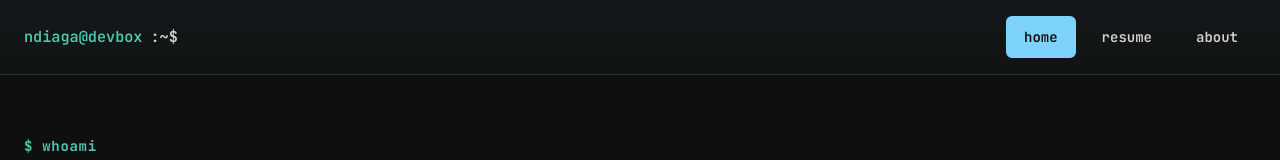
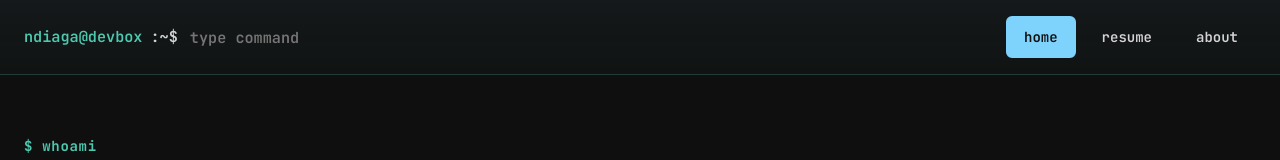
Before and after one commit to 6say/personal_website, a React (Vite) app: page / in a window 1280 px wide. Shown: the top 160 px of the page. Built offline with nearby package versions, Linux system fonts and the light colour scheme.

Commit message:
Added a placerholdera to the prompt

```diff
--- a/src/components/InteractivePrompt.jsx
+++ b/src/components/InteractivePrompt.jsx
@@ -54,7 +54,7 @@ function InteractivePrompt() {
         value={input}
         onChange={(e) => setInput(e.target.value)}
         onKeyDown={handleKeyDown}
-        placeholder=" "
+        placeholder="type command"
         style={{
           backgroundColor: 'transparent',
           border: 'none',
```
